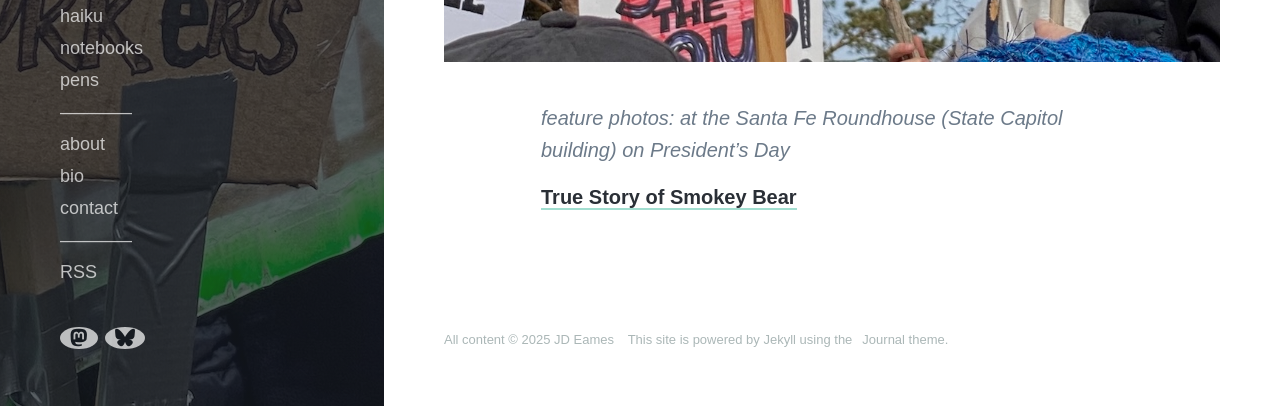
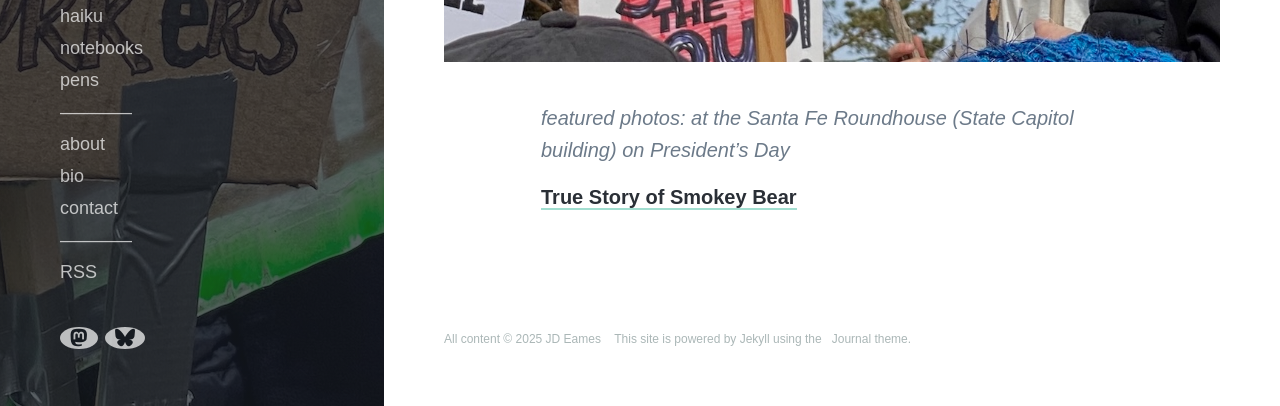
Before and after one commit to jdeames/jdeames.github.io, a Jekyll site: the page built from _haiku/2025-03-05.md, in a window 1280 px wide and 1400 px high, scrolled down 344 px. Shown: the part 994-1400 px from the top of the window. Built offline with Jekyll 4.4.1, drawn with Linux system fonts in a browser that asks for light colours; nearby versions of some CDN libraries; some web fonts are replaced.

Commit message:
new haiku

```diff
--- a/_haiku/2025-03-05.md
+++ b/_haiku/2025-03-05.md
@@ -16,6 +16,6 @@ we crowd together
 ![Alt text](/images/haiku/nothealthy.jpg "handmade protest sign says trump is not healthy for children and other living things")
 
 
-*feature photos: at the Santa Fe Roundhouse (State Capitol building) on President's Day*
+*featured photos: at the Santa Fe Roundhouse (State Capitol building) on President's Day*
 
 [True Story of Smokey Bear](https://www.villageofcapitan.org/community/page/true-story-smokey-bear)
--- a/_sass/_includes/_footer.scss
+++ b/_sass/_includes/_footer.scss
@@ -30,12 +30,14 @@
 }
 
 .footer_copyright {
-    font-size: 13px;
+	display: block;
+	margin-left: 10px;
+    font-size: 12px;
 	color: $text-light-color;
 }
 .footer__jekyll {
 	display: block;
-	font-size: 13px;
+	font-size: 12px;
 	color: $text-light-color;
 
 	@include mq(tabletl) {
```
Also changed, not shown: _haiku/2025-03-13.md (added, +21 -0 lines).
